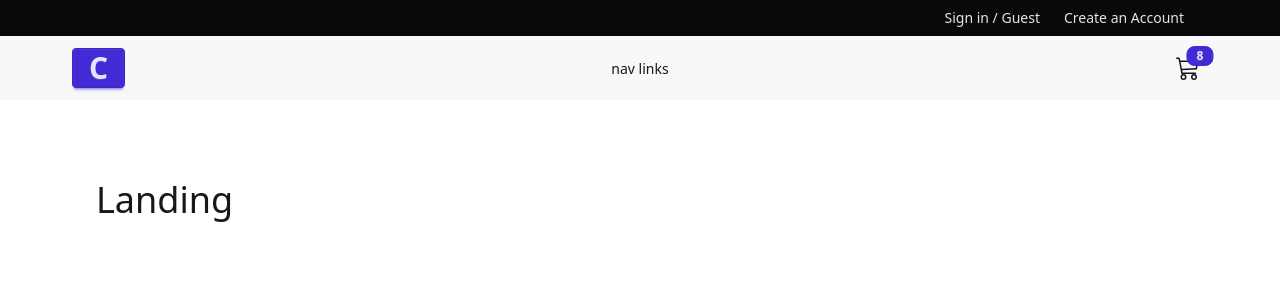
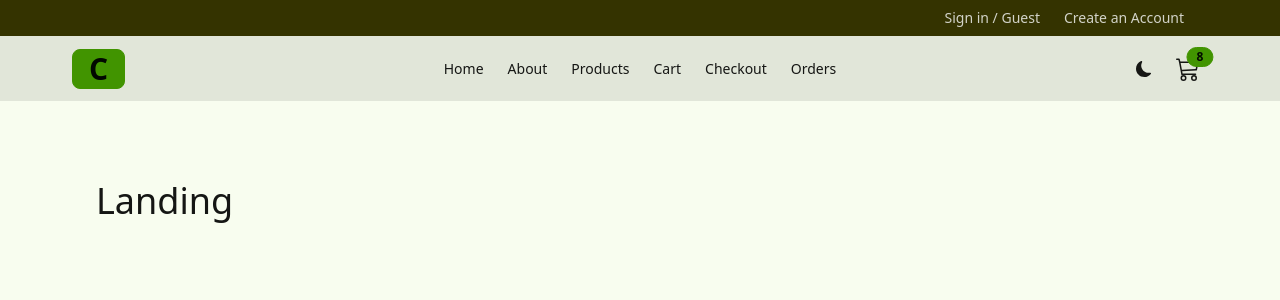
Before and after one commit to paresh2421/comfy-store, a React (Vite) app: page / in a window 1280 px wide. Shown: the top 300 px of the page. Built offline with nearby package versions, Linux system fonts and the light colour scheme.

Commit message:
Adds theme in the site

```diff
--- a/src/components/NavLinks.jsx
+++ b/src/components/NavLinks.jsx
@@ -3,7 +3,7 @@ const links = [
   { id: 1, url: "about", text: "about" },
   { id: 1, url: "products", text: "products" },
   { id: 1, url: "cart", text: "cart" },
-  { id: 1, url: "product", text: "product" },
+  { id: 1, url: "checkout", text: "checkout" },
   { id: 1, url: "orders", text: "orders" },
 ];
 
@@ -14,11 +14,13 @@ const NavLinks = () => {
     <>
       {links.map((link) => {
         const { id, url, text } = link;
-        <li key={id}>
-          <NavLink to={url} className="capitalize">
-            {text}
-          </NavLink>
-        </li>;
+        return (
+          <li key={id}>
+            <NavLink to={url} className="capitalize">
+              {text}
+            </NavLink>
+          </li>
+        );
       })}
     </>
   );
--- a/src/components/Navbar.jsx
+++ b/src/components/Navbar.jsx
@@ -1,12 +1,34 @@
 import { BsCart3, BsMoonFill, BsSunFill } from "react-icons/bs";
 import { FaBarsStaggered } from "react-icons/fa6";
 import { NavLink } from "react-router-dom";
+import NavLinks from "./NavLinks";
+import { useState, useEffect } from "react";
+const themes = {
+  light: "lemonade",
+  dark: "halloween",
+};
 
+const getThemeFromLocalStorage = () => {
+  return localStorage.getItem("theme") || themes.light;
+};
 const Navbar = () => {
+  const [theme, setTheme] = useState(getThemeFromLocalStorage());
+
+  const changeTheme = () => {
+    const { light, dark } = themes;
+    const newTheme = theme === light ? dark : light;
+    setTheme(newTheme);
+  };
+
+  useEffect(() => {
+    document.documentElement.setAttribute("data-theme", theme);
+    localStorage.setItem("theme", theme);
+  }, [theme]);
+
   return (
     <nav className="bg-base-200">
       <div className="navbar align-element">
-         <div className="navbar-start">
+        <div className="navbar-start">
           <NavLink
             to="/"
             className="hidden lg:flex btn btn-primary text-3xl items-center"
@@ -21,14 +43,21 @@ const Navbar = () => {
               className="menu menu-sm dropdown-content mt-3 z-[1] p-2 shadow bg-base-200 rounded-box w-52"
               tabIndex={0}
             >
-              nav links
+              <NavLinks />
             </ul>
           </div>
         </div>
         <div className="navbar-center hidden lg:flex">
-          <ul className="menu menu-horizontal">nav links</ul>
+          <ul className="menu menu-horizontal">
+            <NavLinks />
+          </ul>
         </div>
         <div className="navbar-end">
+          <label className="swap swap-rotate">
+            <input type="checkbox" onChange={changeTheme} />
+            <BsSunFill className="swap-on h4 w-4" />
+            <BsMoonFill className="swap-off h4 w-4" />
+          </label>
           <NavLink to="/cart" className="btn btn-ghost btn-circle btn-md ml-4">
             <div className="indicator">
               <BsCart3 className="h-6 w-6" />
--- a/src/index.css
+++ b/src/index.css
@@ -1,6 +1,8 @@
 @import "tailwindcss";
 @plugin "daisyui";
-
+@plugin "daisyui" {
+    themes: all;
+}
 .btn{
     text-transform: uppercase;
 }
```
